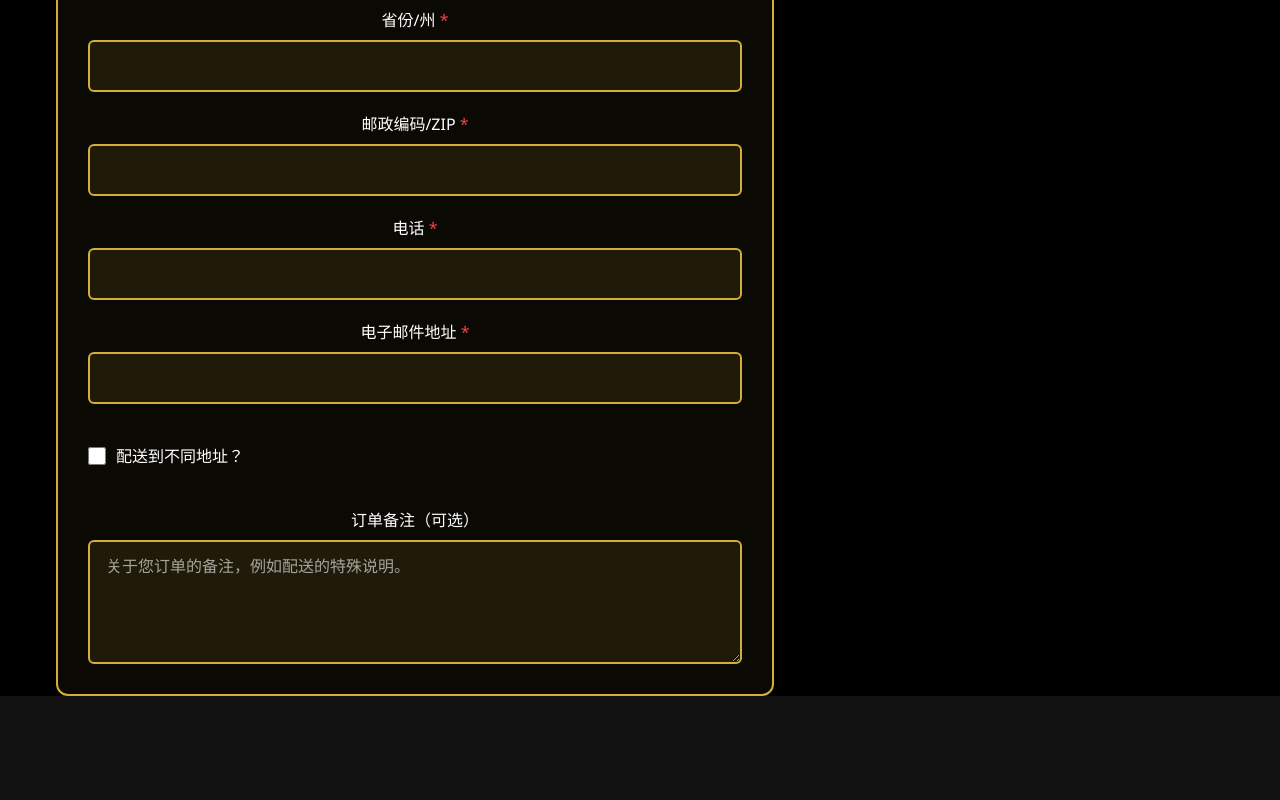
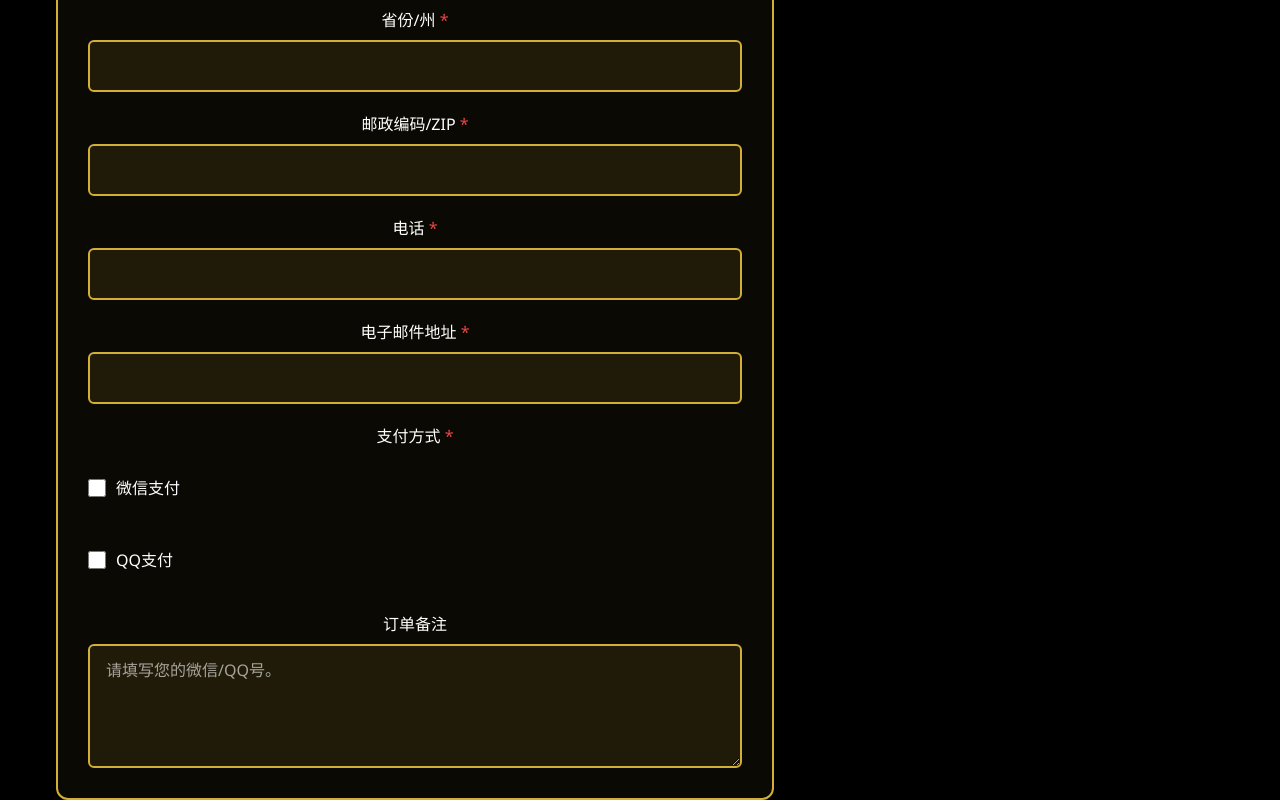
Before and after one commit to JustWint3r/Tabacco, a React (Vite) app in the folder site/: page /billing in a window 1280 px wide. Shown: the part 813-1613 px from the top of the page. Before the commit the page ends 1509 px from the top, so only its background shows below. Built offline with nearby package versions, Linux system fonts and the light colour scheme; the HTML template or start-up script is replaced by a standard one.

Commit message:
Enhance BillingPage with new payment options - Added WeChat Pay and QQ Pay checkboxes, updated form validation to ensure at least one payment method is selected, and modified order notes placeholder for clarity.

```diff
--- a/site/src/components/BillingPage.tsx
+++ b/site/src/components/BillingPage.tsx
@@ -20,7 +20,8 @@ const BillingPage: React.FC = () => {
     phone: '',
     email: '',
     orderNotes: '',
-    shipToDifferent: false
+    wechatPay: false,
+    qqPay: false
   });
 
   const handleInputChange = (e: React.ChangeEvent<HTMLInputElement | HTMLTextAreaElement | HTMLSelectElement>) => {
@@ -32,6 +33,12 @@ const BillingPage: React.FC = () => {
   };
 
   const handlePlaceOrder = () => {
+    // Validate that at least one payment method is selected
+    if (!formData.wechatPay && !formData.qqPay) {
+      alert('请选择至少一种支付方式（微信支付或QQ支付）');
+      return;
+    }
+
     // Here you would typically submit the order to your backend
     alert('订单已提交！我们会尽快与您联系确认支付详情。');
     clearCart();
@@ -185,24 +192,39 @@ const BillingPage: React.FC = () => {
                   />
                 </div>
 
+                <div className="form-group">
+                  <label>支付方式 <span className="required">*</span></label>
                   <div className="shipping-checkbox">
                     <label>
                       <input
                         type="checkbox"
-                      name="shipToDifferent"
-                      checked={formData.shipToDifferent}
+                        name="wechatPay"
+                        checked={formData.wechatPay}
                         onChange={handleInputChange}
                       />
-                    配送到不同地址？
+                      微信支付
                     </label>
                   </div>
 
+                  <div className="shipping-checkbox">
+                    <label>
+                      <input
+                        type="checkbox"
+                        name="qqPay"
+                        checked={formData.qqPay}
+                        onChange={handleInputChange}
+                      />
+                      QQ支付
+                    </label>
+                  </div>
+                </div>
+
                 <div className="form-group">
-                  <label htmlFor="orderNotes">订单备注（可选）</label>
+                  <label htmlFor="orderNotes">订单备注</label>
                   <textarea
                     id="orderNotes"
                     name="orderNotes"
-                    placeholder="关于您订单的备注，例如配送的特殊说明。"
+                    placeholder="请填写您的微信/QQ号。"
                     value={formData.orderNotes}
                     onChange={handleInputChange}
                     rows={4}
```
Lines whose indentation alone changed are shown as unchanged.
